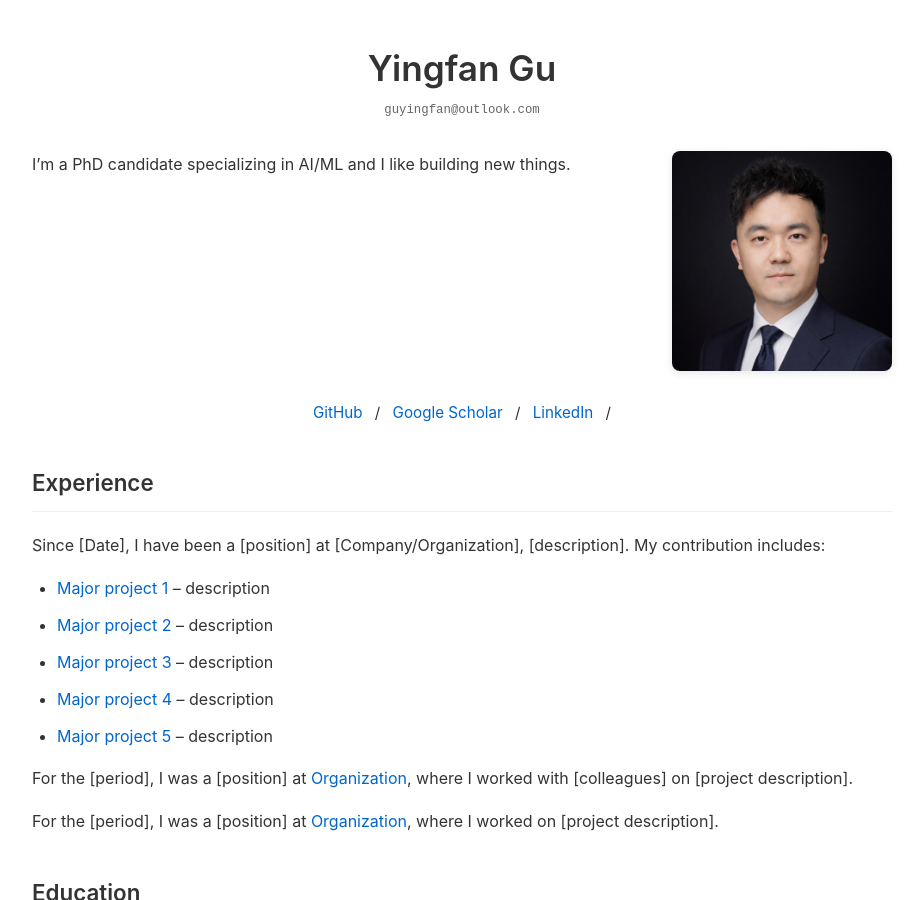
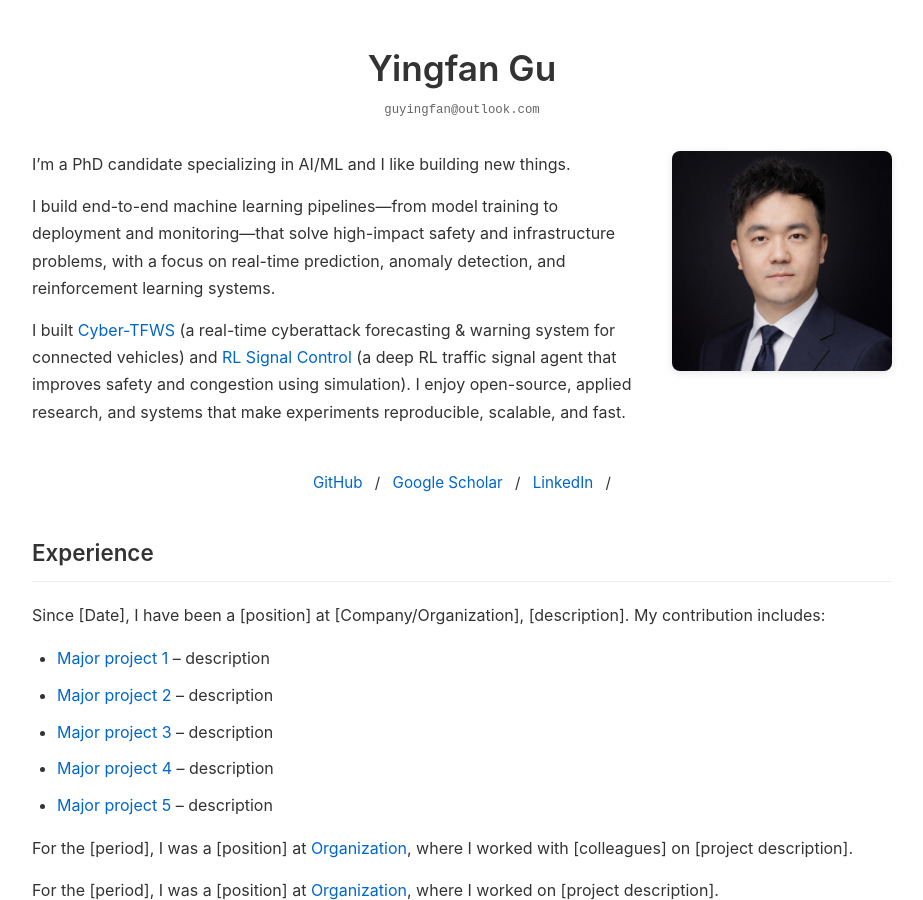
Before and after one commit to YingfanGu/YingfanGu.github.io, a Jekyll site: the page built from index.md, in a window 1280 px wide and 900 px high. Shown: the whole window, without its empty margins (178-1101 px from the left). Built offline with Jekyll 4.4.1, drawn with Linux system fonts in a browser that asks for light colours.

Commit message:
Enhance bio section with detailed description of machine learning expertise and projects

```diff
--- a/index.md
+++ b/index.md
@@ -10,6 +10,18 @@ layout: minimal
 <div class="bio-section">
   <div class="bio-text">
     <p>I’m a PhD candidate specializing in AI/ML and I like building new things.</p>
+
+    <p>
+    I build end-to-end machine learning pipelines—from model training to deployment and monitoring—that solve high-impact safety and infrastructure problems, with a focus on real-time prediction, anomaly detection, and reinforcement learning systems.
+    </p>
+
+    <p>
+      I built <a href="/">Cyber-TFWS</a> (a real-time cyberattack forecasting & warning system for connected vehicles) and
+      <a href="/">RL Signal Control</a> (a deep RL traffic signal agent that improves safety and congestion using simulation).
+      I enjoy open-source, applied research, and systems that make experiments reproducible, scalable, and fast.
+    </p>
+
+
   </div>
   <div class="profile-image">
     <img src="/images/YingfanGu.jpg" alt="Profile">
```
